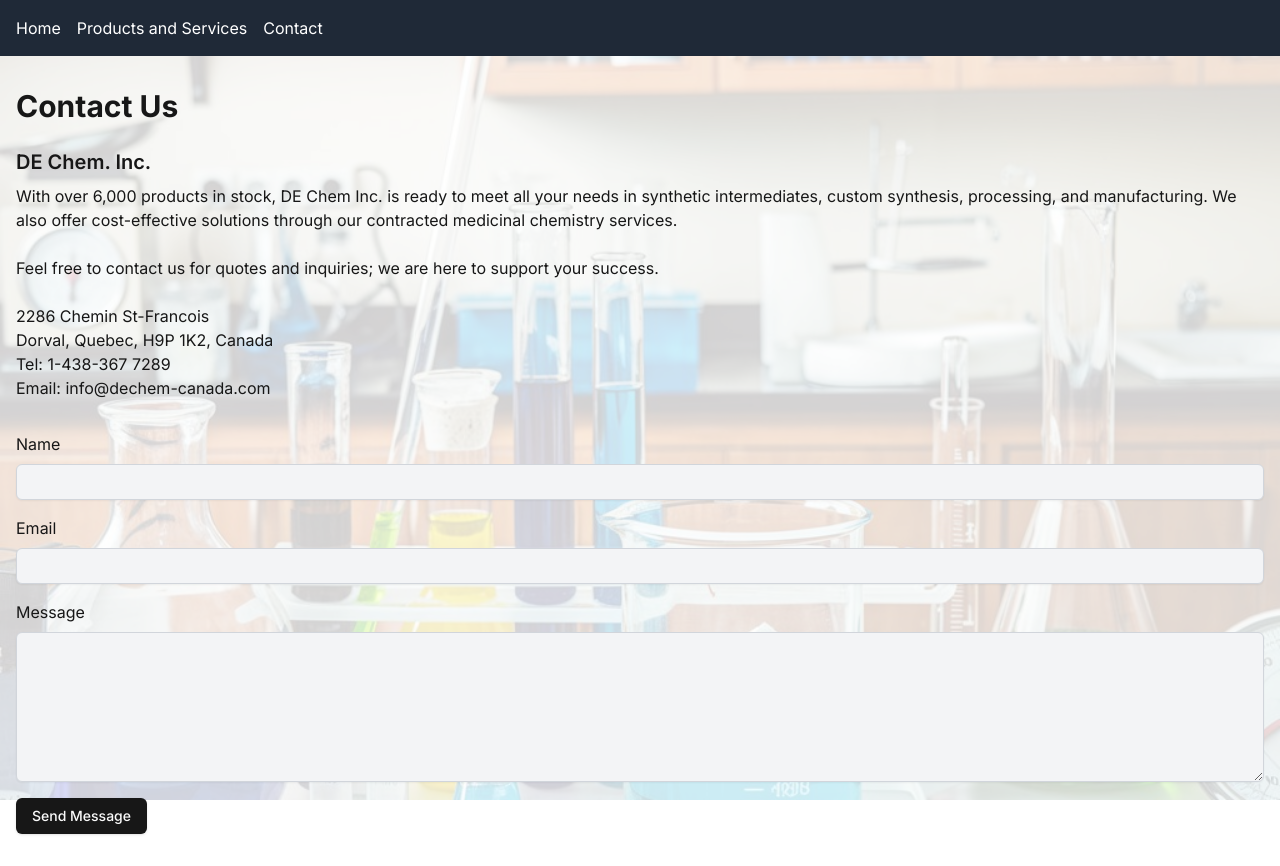
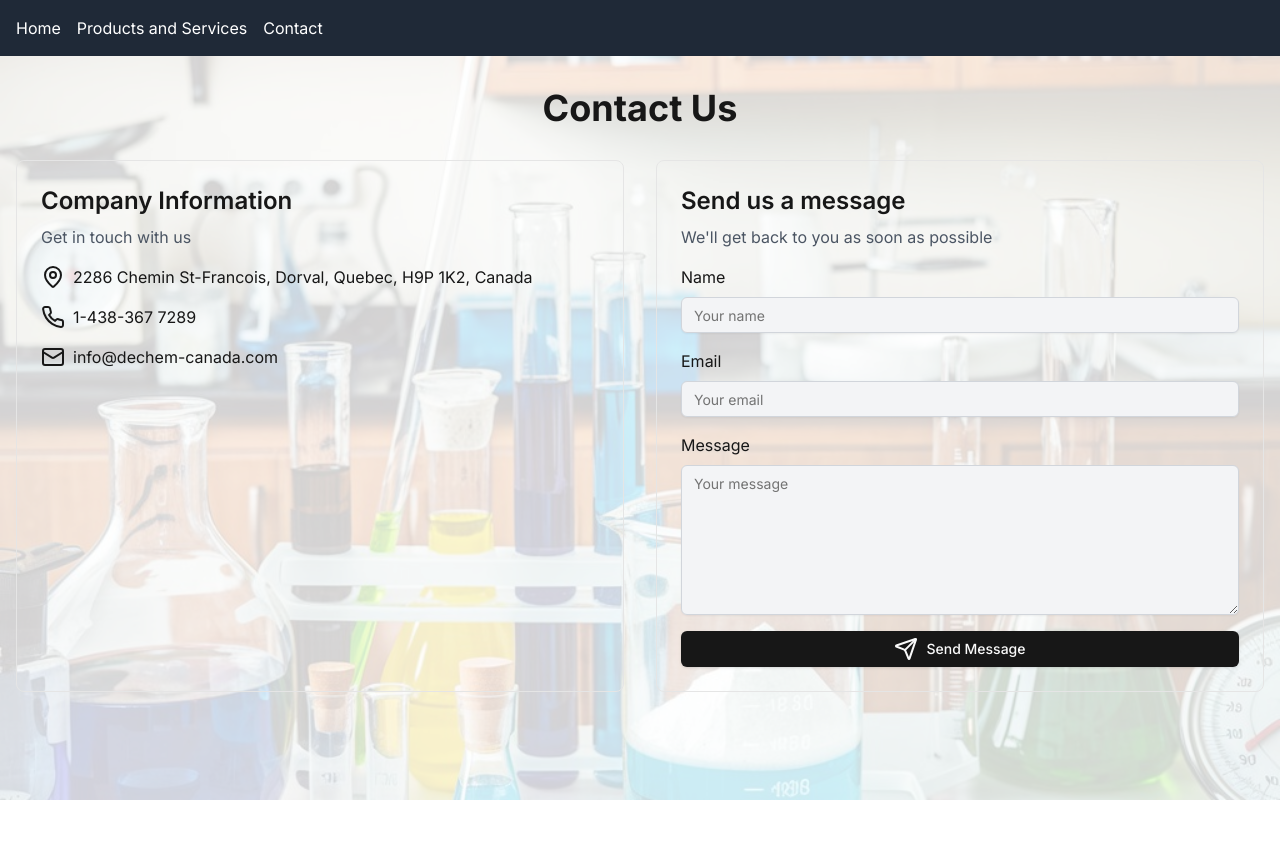
Before and after one commit to zspengyou/CursorAIWebsite, a Next.js app: page /contact in a window 1280 px wide. After the commit the page ends 800 px from the top, so only its background shows below. Built offline with nearby package versions, Linux system fonts and the light colour scheme.

Commit message:
make contact us into two section

```diff
--- a/app/contact/page.tsx
+++ b/app/contact/page.tsx
@@ -5,6 +5,7 @@
 import { Textarea } from '@/components/ui/textarea'
 import { Button } from '@/components/ui/button'
 import { cn } from "@/lib/utils"
+import { MapPin, Phone, Mail, Send } from 'lucide-react'
 
 export default function Contact() {
   const [formData, setFormData] = useState({
@@ -50,27 +51,35 @@
 
   return (
     <div className="container mx-auto px-4 py-8">
-      <h1 className="text-3xl font-bold mb-6">Contact Us</h1>
-      <div className="mb-8">
-        <h2 className="text-xl font-semibold mb-2">DE Chem. Inc.</h2>
-        <p>
-        With over 6,000 products in stock, DE Chem Inc. is ready to meet all your needs in synthetic intermediates, custom synthesis, processing, and manufacturing. We also offer cost-effective solutions through our contracted medicinal chemistry services.
-        </p>
-        <br />
-        <p>
-        Feel free to contact us for quotes and inquiries; we are here to support your success.
-        </p>
-        <br />
-        <p>2286 Chemin St-Francois</p>
-        <p>Dorval, Quebec, H9P 1K2, Canada
-        </p>
-        <p>
-        Tel: 1-438-367 7289
-        </p>
-        <p>
-        Email: info@dechem-canada.com
-        </p>
+      <h1 className="text-4xl font-bold mb-8 text-center">Contact Us</h1>
+
+      <div className="grid md:grid-cols-2 gap-8">
+        {/* Company Information Section */}
+        <div className="border rounded-lg p-6">
+          <h2 className="text-2xl font-semibold mb-2">Company Information</h2>
+          <p className="text-gray-600 mb-4">Get in touch with us</p>
+
+          <div className="space-y-4">
+            <div className="flex items-center">
+              <MapPin className="mr-2" />
+              <p>2286 Chemin St-Francois, Dorval, Quebec, H9P 1K2, Canada</p>
             </div>
+            <div className="flex items-center">
+              <Phone className="mr-2" />
+              <p>1-438-367 7289</p>
+            </div>
+            <div className="flex items-center">
+              <Mail className="mr-2" />
+              <p>info@dechem-canada.com</p>
+            </div>
+          </div>
+        </div>
+
+        {/* Contact Form Section */}
+        <div className="border rounded-lg p-6">
+          <h2 className="text-2xl font-semibold mb-2">Send us a message</h2>
+          <p className="text-gray-600 mb-4">We&apos;ll get back to you as soon as possible</p>
+
           <form onSubmit={handleSubmit}>
             <div className="mb-4">
               <label htmlFor="name" className="block mb-2">Name</label>
@@ -81,6 +90,7 @@
                 value={formData.name}
                 onChange={handleChange}
                 required
+                placeholder="Your name"
                 className={cn(
                   "bg-gray-100 border-gray-300 focus:border-blue-500 focus:bg-white",
                   "transition-colors duration-200"
@@ -96,6 +106,7 @@
                 value={formData.email}
                 onChange={handleChange}
                 required
+                placeholder="Your email"
                 className={cn(
                   "bg-gray-100 border-gray-300 focus:border-blue-500 focus:bg-white",
                   "transition-colors duration-200"
@@ -110,16 +121,22 @@
                 value={formData.message}
                 onChange={handleChange}
                 required
+                placeholder="Your message"
                 className={cn(
                   "bg-gray-100 border-gray-300 focus:border-blue-500 focus:bg-white",
                   "transition-colors duration-200",
-              "min-h-[150px]" // This sets a minimum height
+                  "min-h-[150px]"
                 )}
-            rows={6} // This sets the default number of visible text lines
+                rows={6}
               />
             </div>
-        <Button type="submit" disabled={isSubmitting}>
-          {isSubmitting ? 'Sending...' : 'Send Message'}
+            <Button type="submit" disabled={isSubmitting} className="w-full">
+              {isSubmitting ? 'Sending...' : (
+                <>
+                  <Send className="mr-2" />
+                  Send Message
+                </>
+              )}
             </Button>
             {submitStatus === 'success' && (
               <p className="text-green-600 mt-2">Message sent successfully!</p>
@@ -129,5 +146,7 @@
             )}
           </form>
         </div>
+      </div>
+    </div>
   )
 }
```
Lines whose indentation alone changed are shown as unchanged.
